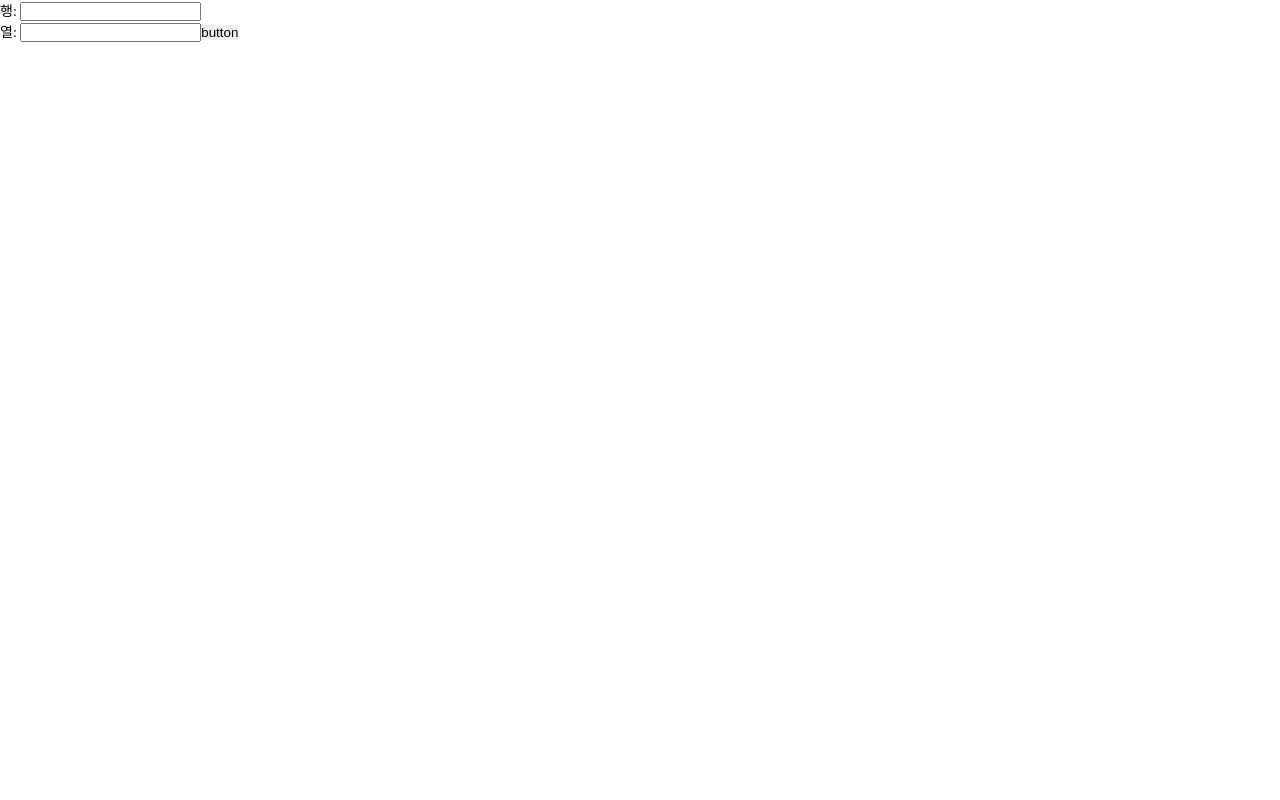
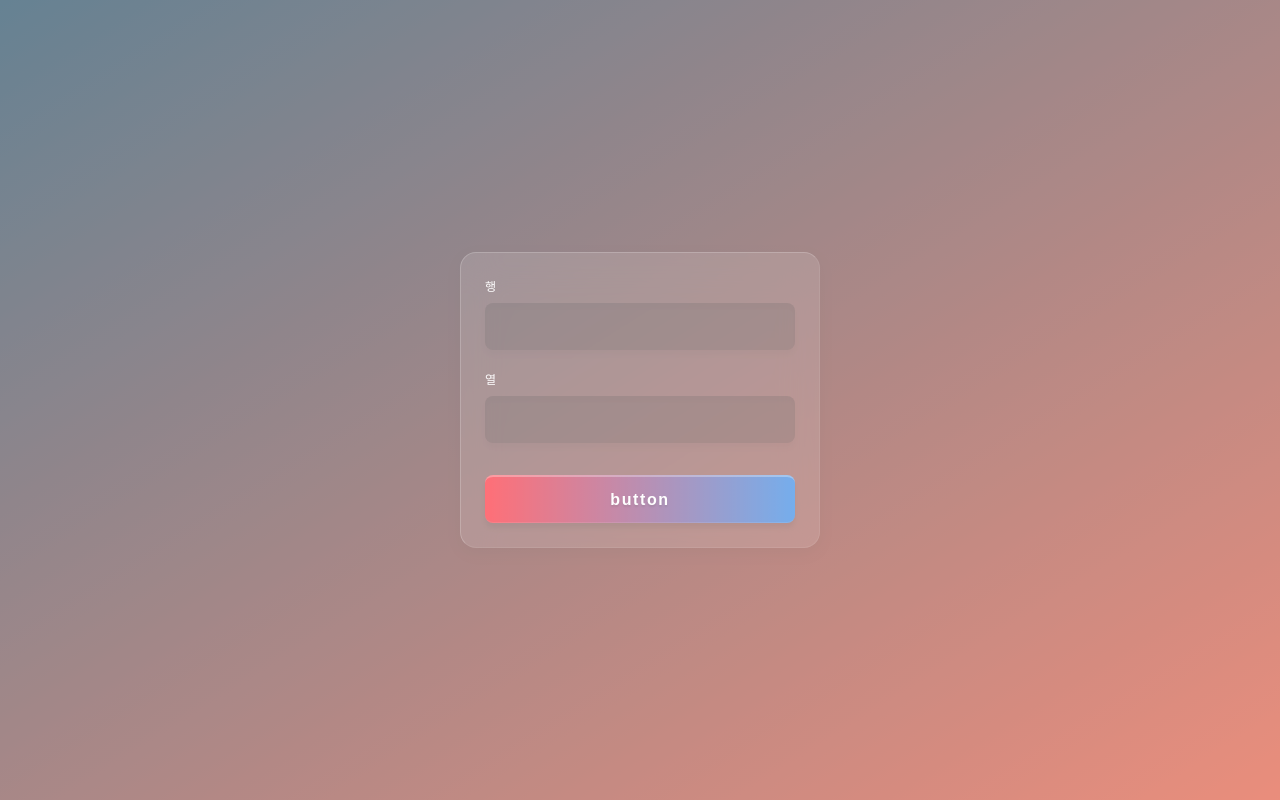
Before and after one commit to Kimbangul/OMOK, a React (Create React App) app: page / in a window 1280 px wide. Built offline with nearby package versions, Linux system fonts and the light colour scheme.

Commit message:
style: styling input

```diff
--- a/src/App.tsx
+++ b/src/App.tsx
@@ -1,14 +1,15 @@
 import Table from "./components/table/Table";
 import InputContainer from "./components/info/InputContainer";
+import { AppStyle as A } from "./style/AppStyle";
 
 function App() {
   return (
-      <section>
+      <A.Container>
         <InputContainer />
         <div>
           <Table />
         </div>
-      </section>
+      </A.Container>
   );
 }
 
--- a/src/components/common/Button.tsx
+++ b/src/components/common/Button.tsx
@@ -1,9 +1,16 @@
-import { ButtonPropsType } from "./type"
+import styled from "styled-components";
+import { ButtonPropsType } from "./type";
 
 const Button = ({children, type}: ButtonPropsType) => {
   return(
-    <button type={type}>{children}</button>
+    <B.Container type={type}>{children}</B.Container>
   )
 }
 
+const B = {
+  Container: styled.button`
+    ${props => props.theme.ButtonStyle};
+  `
+}
+
 export default Button;
--- a/src/components/info/InputContainer.tsx
+++ b/src/components/info/InputContainer.tsx
@@ -2,6 +2,7 @@ import { useRef } from "react";
 import {useRecoilState} from "recoil";
 import { BLACK, inputState, InputStateType, playerState, gameState, GameStateType, stageState } from "../../recoil/stage";
 import Button from "../common/Button";
+import { InputContainerStyle as IC } from "./InputContainerStyle";
 import { InputSelectorType } from "./type";
 
 const InputContainer = () => {
@@ -36,12 +37,15 @@ const InputContainer = () => {
     <>
     {
       game === 'ready' &&
-      <form onSubmit={setStartGame}>
-        행: <input type="number" min={5} maxLength={2} ref={inputSelector.row} />
-        <br />
-        열: <input type="number" min={5} maxLength={2} ref={inputSelector.cell}/>
-        <Button type="submit">button</Button>
-      </form>
+      <IC.Container onSubmit={setStartGame}>
+        <IC.Label>행</IC.Label>
+        <IC.Input type="number" min={5} max={10} maxLength={2} ref={inputSelector.row} />
+        <IC.Label>열</IC.Label>
+        <IC.Input type="number" min={5} max={10} maxLength={2} ref={inputSelector.cell}/>
+        <IC.ButtonContainer>
+          <Button type="submit">button</Button>
+        </IC.ButtonContainer>
+      </IC.Container>
     }
     {
       game === 'start' &&
--- /dev/null
+++ b/src/components/info/InputContainerStyle.ts
@@ -0,0 +1,30 @@
+import styled from "styled-components";
+
+export const InputContainerStyle = {
+  Container: styled.form`
+    padding: 2.4rem;
+    border-radius: 1.6rem;
+    background: #ffffff20;
+    min-width: 360px;
+    ${props => props.theme.GlassStyle};
+  `,
+  Input: styled.input`
+    ${props => props.theme.GlassInputStyle};
+  `,
+  ButtonContainer: styled.div`
+    margin-top: 3.2rem;
+  `,
+  Label: styled.label`
+    width: 100%;
+    display: block;
+    color: #fff;
+    font-size: 1.2rem;
+    font-weight: 300;
+    margin-top: 2rem;
+    margin-bottom: 0.8rem;
+
+    &:first-of-type{
+      margin-top: 0;
+    }
+  `
+}
--- a/src/index.tsx
+++ b/src/index.tsx
@@ -2,6 +2,8 @@ import React from 'react';
 import ReactDOM from 'react-dom/client';
 import App from './App';
 import { RecoilRoot } from "recoil";
+import { ThemeProvider } from 'styled-components';
+import Theme from './style/Theme';
 import GlobalStyle from './style/GlobalStyle';
 import reportWebVitals from './reportWebVitals';
 
@@ -11,8 +13,10 @@ const root = ReactDOM.createRoot(
 root.render(
   <React.StrictMode>
     <RecoilRoot>
-      <GlobalStyle />
-      <App />
+      <ThemeProvider theme={Theme}>
+        <GlobalStyle />
+        <App />
+      </ThemeProvider>
     </RecoilRoot>
   </React.StrictMode>
 );
--- /dev/null
+++ b/src/style/AppStyle.ts
@@ -0,0 +1,14 @@
+import styled from "styled-components";
+
+export const AppStyle = {
+  Container: styled.section`
+    width: 100vw;
+    height: 100vh;
+    display: flex;
+    flex-direction: column;
+    justify-content: center;
+    align-items: center;
+    background-image: linear-gradient(to bottom right,#002f4b,#dc4225);
+	  opacity: 0.6;
+  `,
+}
--- a/src/style/GlobalStyle.ts
+++ b/src/style/GlobalStyle.ts
@@ -1,4 +1,4 @@
-import { createGlobalStyle } from 'styled-components';
+import { createGlobalStyle, css } from 'styled-components';
 
 const GlobalStyle = createGlobalStyle`
  html{
@@ -49,5 +49,4 @@ const GlobalStyle = createGlobalStyle`
   }
 `;
 
-
 export default GlobalStyle;
--- /dev/null
+++ b/src/style/Theme.ts
@@ -0,0 +1,55 @@
+import { css } from 'styled-components';
+
+export const GlassStyle = css`
+    background: #ffffff20;
+    box-shadow: 0 0.5rem 1.5rem rgba(0,0,0,0.08);
+    border: 0.1rem solid rgba(255,255,255,0.2);
+    border-right: 0.1rem solid rgba(255,255,255,0.08);
+    border-bottom: 0.1rem solid rgba(255,255,255,0.08);
+    backdrop-filter: blur(2rem);
+`
+
+export const GlassInputStyle = css`
+    outline: none;
+    width: 50%;
+    padding: 1.6rem 2.4rem;
+    letter-spacing: 0.1rem;
+    border-radius: 0.8rem;
+    background: rgba(0, 0, 0, 0.2);
+    color: #fff;
+    box-shadow:rgba(0, 0, 0, 0.05) 0px 0.5rem 0.5rem, rgba(0, 0, 0, 0.03) 0px 0.5rem 0.3rem inset;
+    /* border: 0.1rem solid rgba(255, 255, 255, 0.5);
+    border-right: 0.1rem solid rgba(255, 255, 255, 0.2);
+    border-bottom: 0.1rem solid rgba(255, 255, 255, 0.2); */
+    width: 100%;
+    border: none;
+
+    transition: background 0.3s, color 0.3s;
+`
+
+export const ButtonStyle = css`
+  padding: 0.8rem 1.6rem;
+  width: 100%;
+  height: 4.8rem;
+  border-radius: 0.8rem;
+  cursor: pointer;
+  /* background-image: linear-gradient(to right,#FA7CBB  ,#F14658); */
+  background-image: linear-gradient(to right, #ff101d,#1a78e0);
+  /* border-right: 0.1rem solid rgba(255, 255, 255, 0.2); */
+  border-top: 0.2rem solid rgba(255, 255, 255, 0.3);
+  border-bottom: 0.1rem solid rgba(255, 255, 255, 0.1);
+  text-shadow: rgba(0, 0, 0, 0.2) 0px 0.2rem 0.2rem;
+  box-shadow: 0 0.5rem 0.5rem rgba(0, 0, 0, 0.12);
+  letter-spacing: 0.1em;
+  font-size: 1.6rem;
+  font-weight: 600;
+  color: #fff;
+`;
+
+const Theme = {
+  GlassInputStyle,
+  GlassStyle,
+  ButtonStyle
+}
+
+export default Theme;
```
Also changed, not shown: src/components/common/Input.tsx (deleted, +0 -7 lines).
